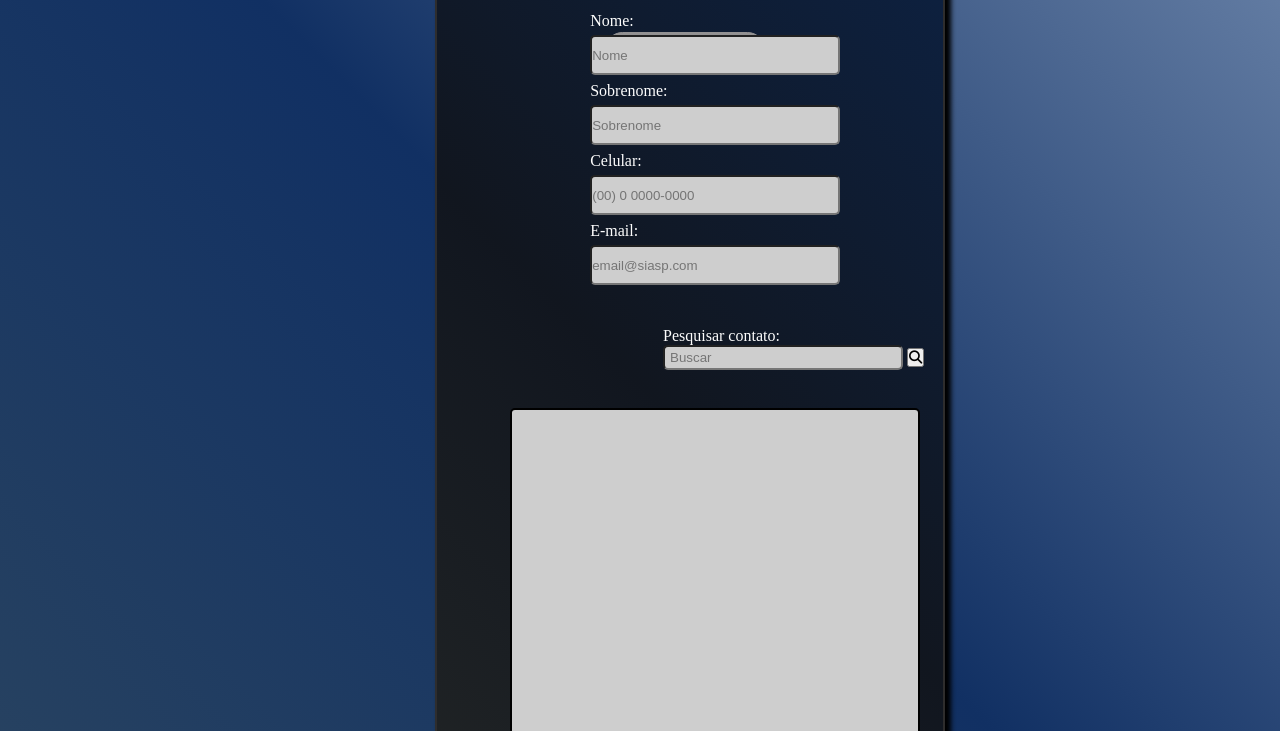
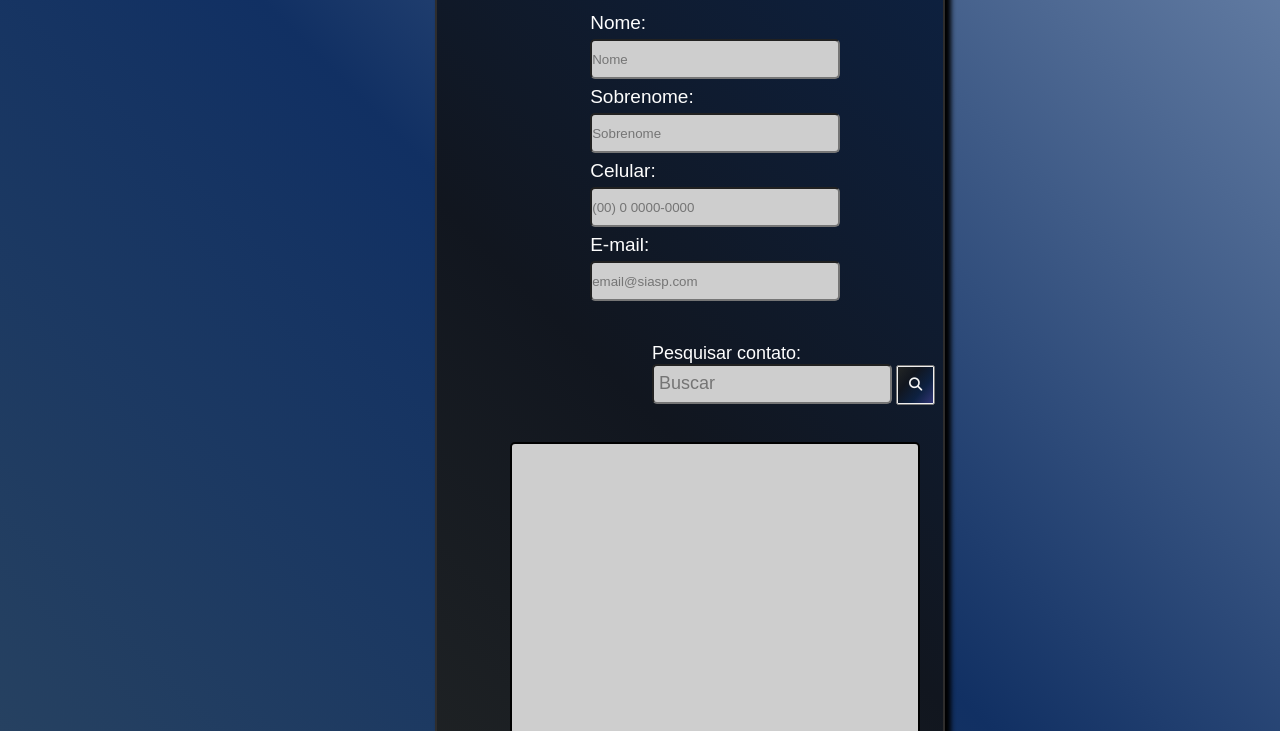
Before and after one commit to Wagner-tech7/Projeto-Siasp, a plain HTML site: page Progeto Siasp/index.html in a window 1280 px wide. Shown: the part 69-800 px from the top of the page. Drawn offline with Linux system fonts and the light colour scheme.

Commit message:
Pronto, só enviar agora.
Finalizado.

```diff
--- a/Progeto Siasp/style.css
+++ b/Progeto Siasp/style.css
@@ -42,6 +42,8 @@ body{
     justify-items: center;
     align-items: center;
 }
+
+
 .div2{
     align-items: center;
     justify-items: center;
@@ -67,26 +69,38 @@ body{
     text-align: left;
     margin-left: 50px;
     color: rgb(253, 253, 253);
+    font-family: Arial, Helvetica, sans-serif;
+    font-size: 19px;
 }
 
 #titlesearchBar{
     width: auto;
     color: rgb(253, 253, 253);
+    font-family: Arial, Helvetica, sans-serif;
+    font-size: 18px;
+    margin-bottom: 7vh;
+    color: rgb(255, 255, 255);
 }
 
 
 #search{
-    height: 25px;
+    height: 40px;
     padding: 5px;
     background-color: none;
     width: 240px;
     border-radius:5px;
     background-color: #cecece;
+    font-size: 18px;
 
 }
 
 i{
+    background: linear-gradient(-230deg, #232626, #11161f, #0d2141, rgb(50, 53, 118));
+    color: whitesmoke;
     cursor: pointer;
+    padding: 11px;
+    align-items: center;
+    justify-items: center;
 }
 
 .searchBar{
@@ -107,6 +121,7 @@ i{
     font-family: Arial, Helvetica, sans-serif;
 
 
+
 }
 
 .text{
@@ -117,17 +132,18 @@ i{
     border-radius:5px;
     margin-left:50px;
     background-color: #cecece;
+
 }
 
 .add{
     width:160px;
     height:35px;
-    border: 1px solid #929192;
+    border: 1px solid #cecece;
     border-radius: 110px;
     float: right;
-    margin-top: -343px;
+    margin-top: -368px;
     margin-right: 10px;
-    background-color:#929192;
+    background-color:#cecece;
     cursor: pointer;
 }
 
@@ -145,9 +161,10 @@ i{
     margin-top: 5px;
     margin-left: 3px;
     border-radius: 3px;
-    background-color:#929192 ;
+    background-color:#cecece ;
     font-family: Helvetica;
     margin-bottom: 5px;
+
 }
 
 .line2{
@@ -180,4 +197,5 @@ i{
     color: rgb(143, 143, 143);
     float:right;
     justify-items: center;
+    font-family: Arial, Helvetica, sans-serif;
 }
```
